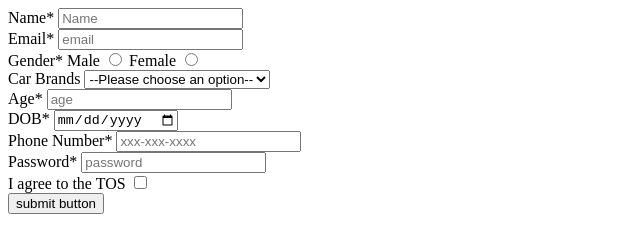
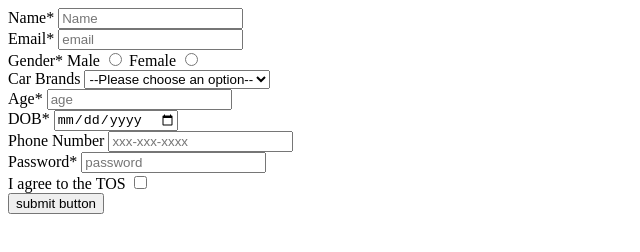
Before and after one commit to acciojob/signup-form-car-MohitSinghMehra01, a website: page main.html in a window 1280 px wide. Shown: the full height of the page, 0-640 px from the left. Drawn offline with Linux system fonts and the light colour scheme.

Commit message:
created a submission

```diff
--- a/main.html
+++ b/main.html
@@ -51,7 +51,7 @@
 		</div>
 
 <div>
-			<label for="phone ">Phone Number*</label>
+			<label for="phone ">Phone Number</label>
 			<input type="tel" id="tel" required name="phone"  placeholder="xxx-xxx-xxxx">
 		</div>
 
```
